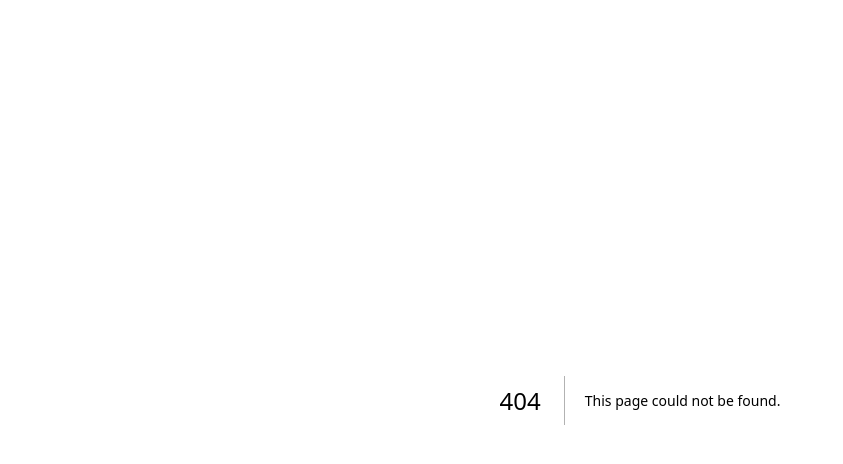
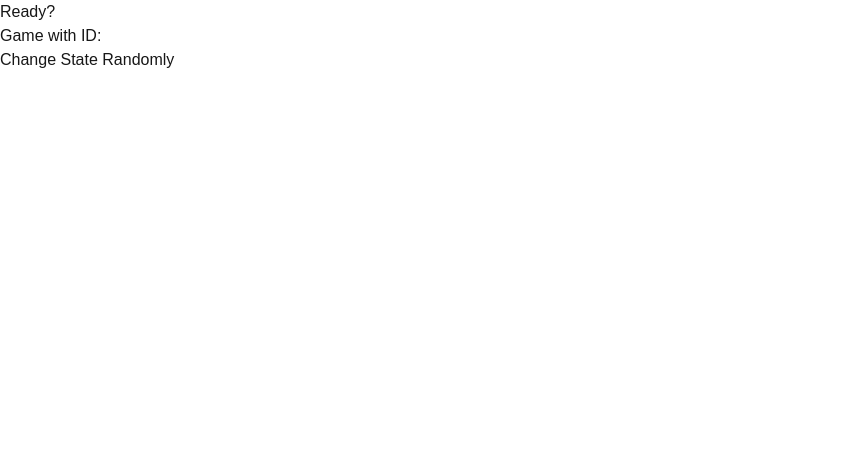
Before and after one commit to LlanAiu/HD2025, a Next.js app in the folder frontend/: page /play/1 in a window 1280 px wide. Before the commit this address had no page. Shown: the top 464 px of the page, without its empty margins (0-843 px from the left). Built offline with nearby package versions, Linux system fonts and the light colour scheme.

Commit message:
Frontend superstructure

```diff
--- /dev/null
+++ b/frontend/src/app/game_states/accusation.tsx
@@ -0,0 +1,7 @@
+
+
+export default function Accusation() {
+    return (
+        <div>Accusation</div>
+    );
+}
--- /dev/null
+++ b/frontend/src/app/game_states/discussion.tsx
@@ -0,0 +1,9 @@
+
+
+export default function Discussion() {
+    return (
+        <div>
+            Discussion
+        </div>
+    );
+}
--- /dev/null
+++ b/frontend/src/app/game_states/night.tsx
@@ -0,0 +1,9 @@
+
+
+export default function Night({round} : {round: number}) {
+    return (
+        <div>
+            Night {round}
+        </div>
+    );
+}
--- /dev/null
+++ b/frontend/src/app/game_states/ready.tsx
@@ -0,0 +1,7 @@
+
+
+export default function Ready() {
+    return (
+        <div>Ready?</div>
+    );
+}
--- /dev/null
+++ b/frontend/src/app/new/page.tsx
@@ -0,0 +1,5 @@
+
+
+export default function Page() {
+    return (<div>New Game</div>);
+}
--- /dev/null
+++ b/frontend/src/app/play/[id]/page.tsx
@@ -0,0 +1,12 @@
+
+import Game from "../game";
+
+export default async function Page({ params } : { params: Promise<{game_id: String}> }) {
+    const game_id = (await params).game_id;
+
+    return (
+        <>
+            <Game game_id={game_id}/>
+        </>
+    );
+}
--- /dev/null
+++ b/frontend/src/app/play/game.tsx
@@ -0,0 +1,32 @@
+'use client'
+
+import { useState } from "react";
+import Ready from "../game_states/ready";
+import Night from "../game_states/night";
+import Discussion from "../game_states/discussion";
+import Accusation from "../game_states/accusation";
+
+export default function Game({ game_id }: { game_id: String }) {
+
+    const [state, setState] = useState<String>("ready");
+    const [round, setRound] = useState<number>(1);
+
+    const test_state = ["ready", "night", "discussion", "accusation"];
+
+    return (
+        <>
+            {state == "ready" && <Ready />}
+            {state == "night" && <Night round={round} />}
+            {state == "discussion" && <Discussion />}
+            {state == "accusation" && <Accusation />}
+
+            <div>
+                Game with ID: {game_id}
+            </div>
+
+            <button onClick={() => setState(test_state[Math.floor(Math.random() * test_state.length)])}>
+                Change State Randomly
+            </button>
+        </>
+    );
+}
```
